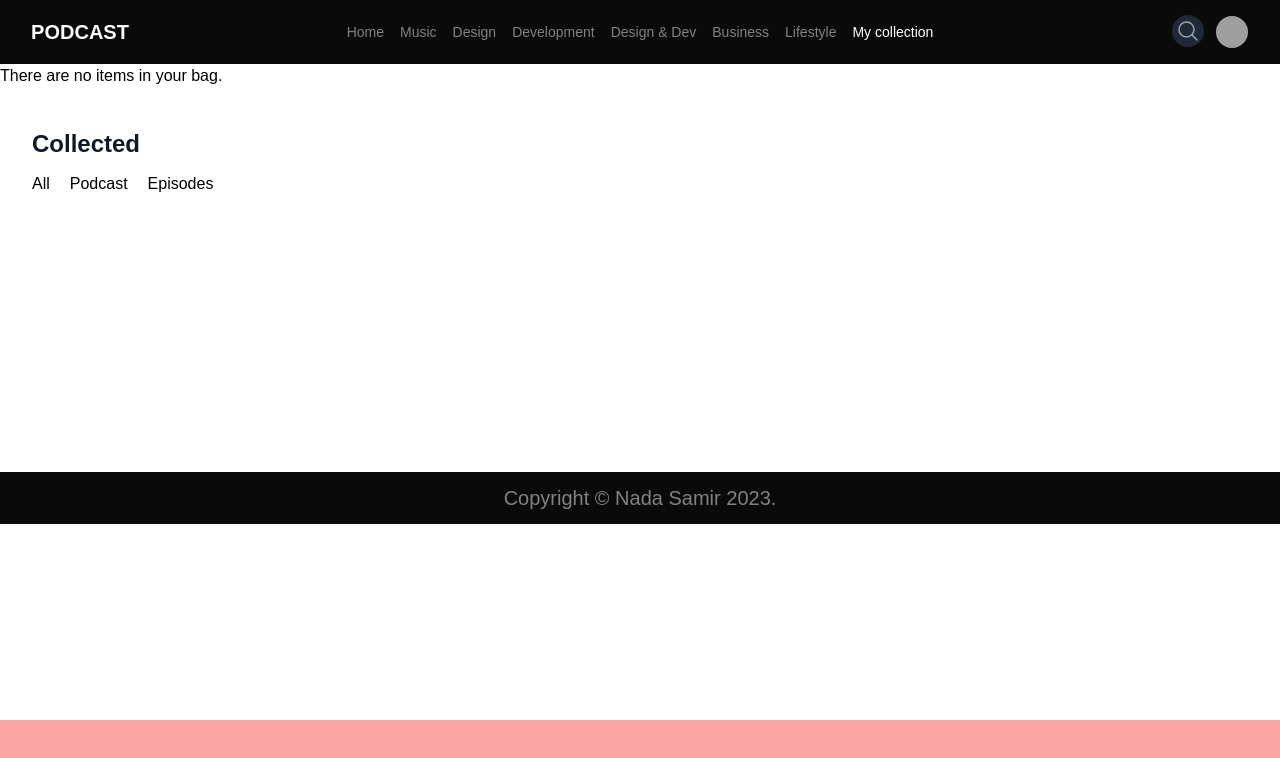
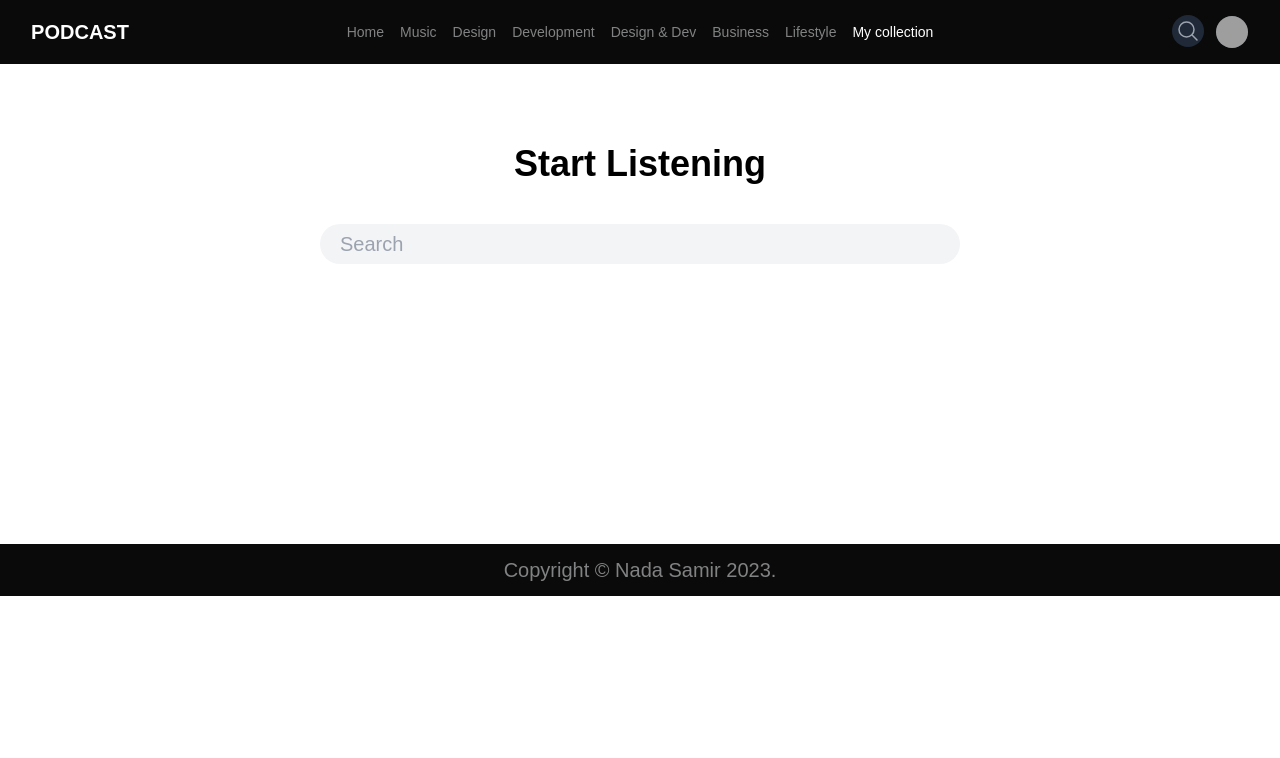
Before and after one commit to Nada-orban/newpodcast2, a Next.js app: page /mycollection in a window 1280 px wide. Shown: the top 758 px of the page. Built offline with nearby package versions, Linux system fonts and the light colour scheme; grey boxes are pictures that could not be loaded.

Commit message:
save collection

```diff
--- a/src/components/Footer.js
+++ b/src/components/Footer.js
@@ -3,7 +3,7 @@ import Link from 'next/link'
 
 function Footer() {
     return (
-        <div as='nav' className='bg-neutral-950 text-slate-50/50 mt-56 text-center '>
+        <div as='nav' className='bg-neutral-950 text-slate-50/50 mt-64 text-center '>
             <p className='text-xl mx-auto my-auto py-3'>Copyright ©
                 <Link href="https://nadasamir.vercel.app/" className='hover:underline hover:underline-offset-2'> Nada Samir</Link>  2023.</p>
 
--- a/src/components/redux/Songslice.js
+++ b/src/components/redux/Songslice.js
@@ -9,8 +9,9 @@ import { createSlice } from '@reduxjs/toolkit'
 const initialState = {
     songstate: {},
 
-    songarray: typeof localStorage !== 'undefined' && localStorage.getItem('recentlysong') ?
-        JSON.parse(localStorage.getItem('recentlysong')) :
+    songarray:
+        // typeof localStorage !== 'undefined' && localStorage.getItem('recentlysong') ?
+        //     JSON.parse(localStorage.getItem('recentlysong')) :
         []
     ,
 
--- a/src/pages/_app.js
+++ b/src/pages/_app.js
@@ -15,7 +15,7 @@ export default function App({ Component, pageProps }) {
 
 
       <Footer />
-      <Bottomnav />
+      {/* <Bottomnav /> */}
 
     </Provider>
 
--- a/src/pages/mycollection/index.js
+++ b/src/pages/mycollection/index.js
@@ -17,7 +17,14 @@ function index() {
         <>
             <Nav2 />
             <div>
-                {song.songarray.length === 0 ? (<div className='empty cart'><p>There are no items in your bag.</p></div>) : (
+                {song.songarray.length === 0 ? (
+                    <div className='mx-auto text-center  mt-20 flex-col justify-center items-center'>
+                        <p className='text-4xl font-extrabold'>Start Listening</p>
+                        <input
+                            className='w-1/2 p-5 text-xl h-10 bg-gray-100 rounded-full mb-6 mt-10'
+                            type='search' placeholder='Search' />
+                    </div>
+                ) : (
                     <div className='mx-auto max-w-2xl px-10 py-10 sm:px-10 sm:py-10 lg:max-w-7xl lg:px-10 '>
                         <h1 className='text-2xl font-bold  text-gray-900'>Recently Played</h1>
                         <div className='grid grid-cols-4 my-5 gap-6'>
@@ -82,7 +89,7 @@ function index() {
                     </div>
                 )}
 
-                <Mycollection />
+                {/* <Mycollection /> */}
             </div>
         </>
     )
```
